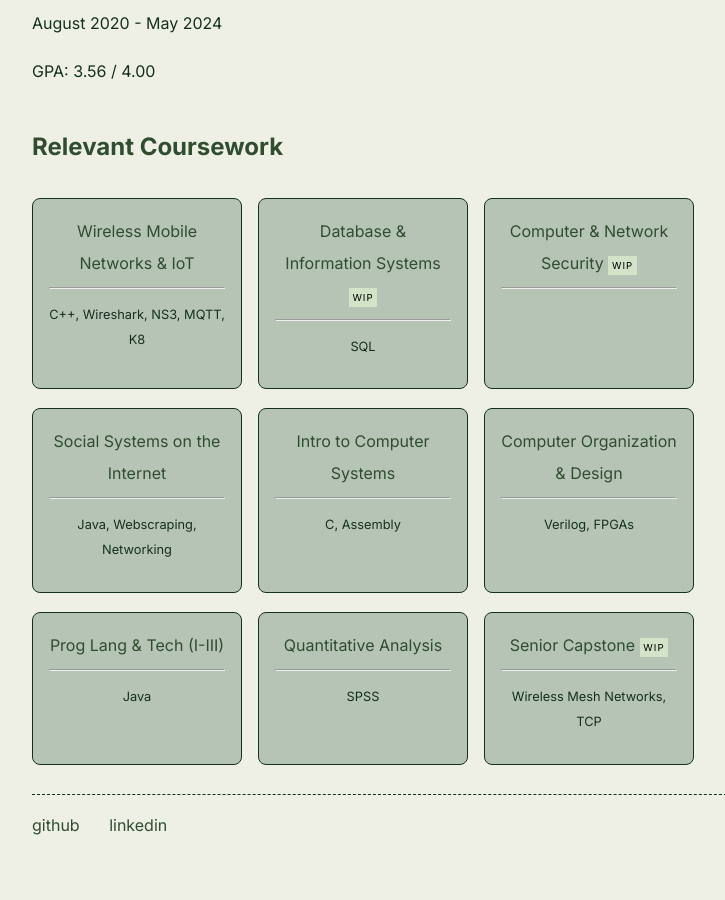
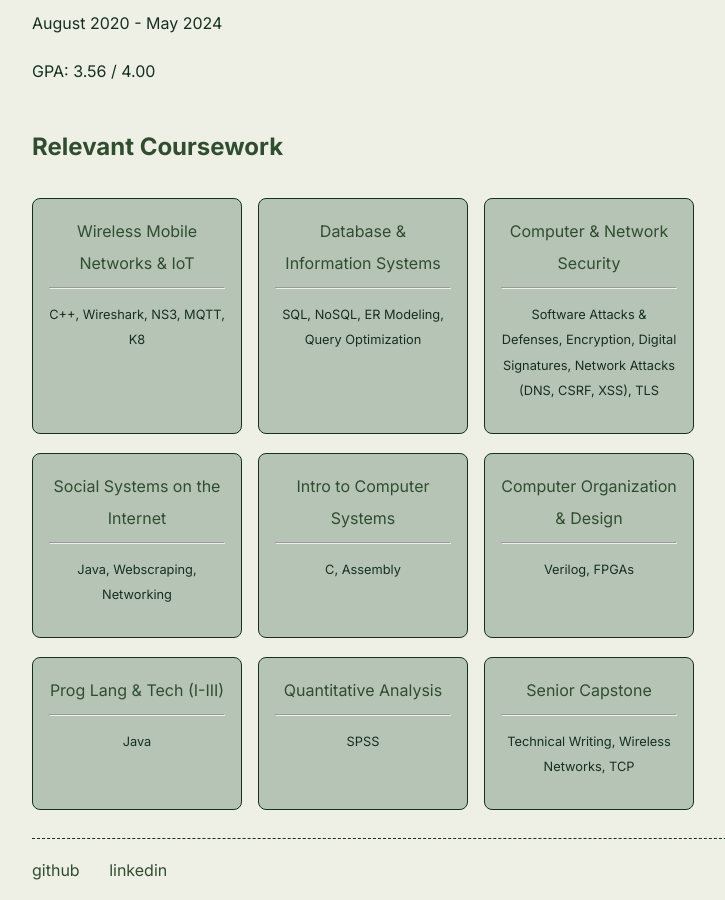
Before and after one commit to ivy-phngyn/portfolio, a Jekyll site: the page built from index.md, in a window 1280 px wide and 900 px high, scrolled down 1177 px. Shown: the whole window, without its empty margins (248-973 px from the left). Built offline with Jekyll 4.4.1, drawn with Linux system fonts in a browser that asks for light colours.

```diff
--- a/_data/home.yml
+++ b/_data/home.yml
@@ -31,12 +31,10 @@ courses:
     desc: C++, Wireshark, NS3, MQTT, K8
   - title: Database & Information Systems
     url: cis4500
-    desc: SQL
-    highlight: WIP
+    desc: SQL, NoSQL, ER Modeling, Query Optimization
   - title: Computer & Network Security
     url: cis4510
-    desc:
-    highlight: WIP
+    desc: Software Attacks & Defenses, Encryption, Digital Signatures, Network Attacks (DNS, CSRF, XSS), TLS
   - title: Social Systems on the Internet
     url: nets1500
     desc: Java, Webscraping, Networking
@@ -54,8 +52,7 @@ courses:
     desc: SPSS
   - title: Senior Capstone
     url: cis4980
-    desc: Wireless Mesh Networks, TCP
-    highlight: WIP
+    desc: Technical Writing, Wireless Networks, TCP
 
 
 footer_entries:
```
Also changed, not shown: coursework/cis4500.md (+7 -0 lines), coursework/cis5410.md (+6 -0 lines), 1 other file.
